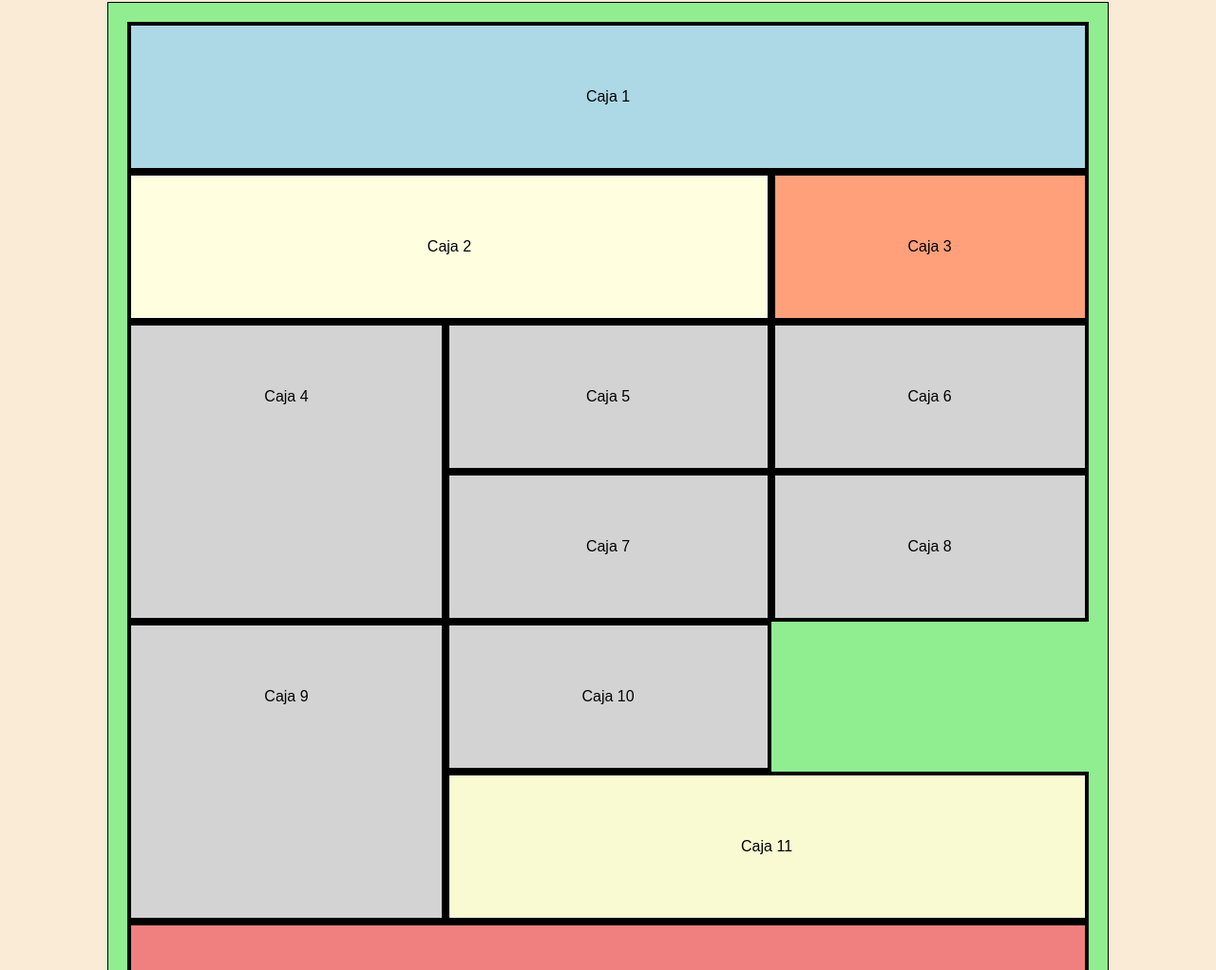
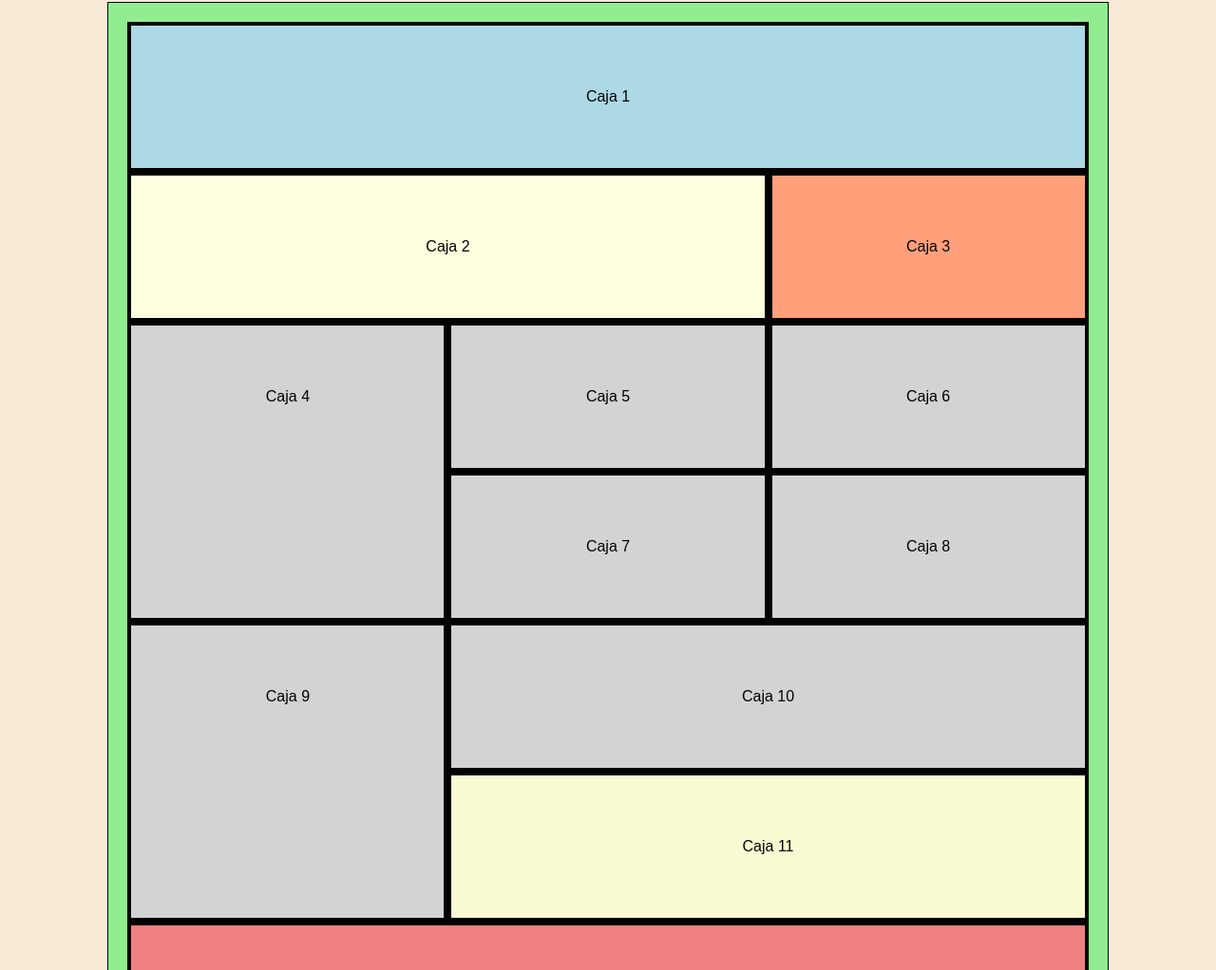
Before and after one commit to VillegasCode/repaso-grid, a plain HTML site: page index.html in a window 1280 px wide. Shown: the part 78-1100 px from the top of the page at 95% size. Drawn offline with Linux system fonts and the light colour scheme.

Commit message:
Maquetando con grid-column y grid-row

```diff
--- a/styles.css
+++ b/styles.css
@@ -58,6 +58,10 @@ body{
     grid-row: 5 / span 2;
 }
 
+.c10{
+    grid-column: 2 / span 2;
+}
+
 .c11{
     grid-column: 2/4;
     background-color: lightgoldenrodyellow;
```
